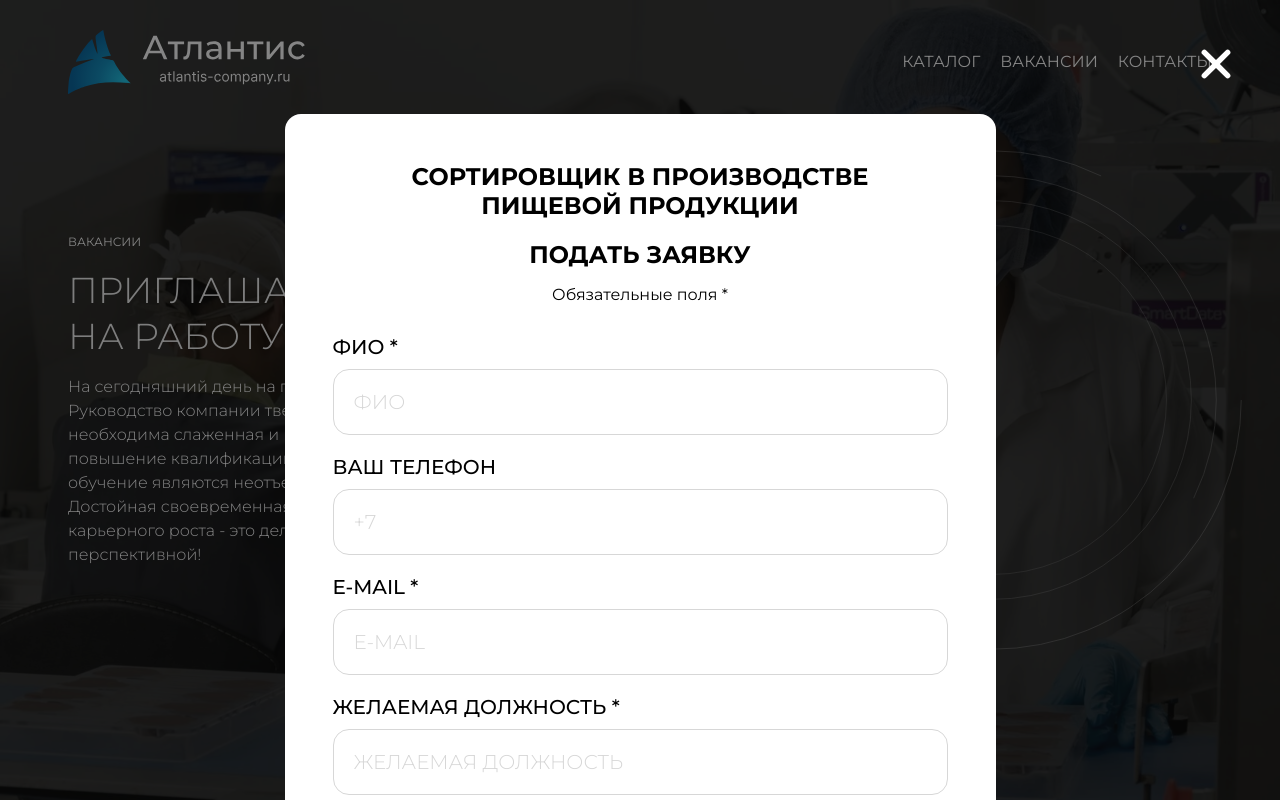
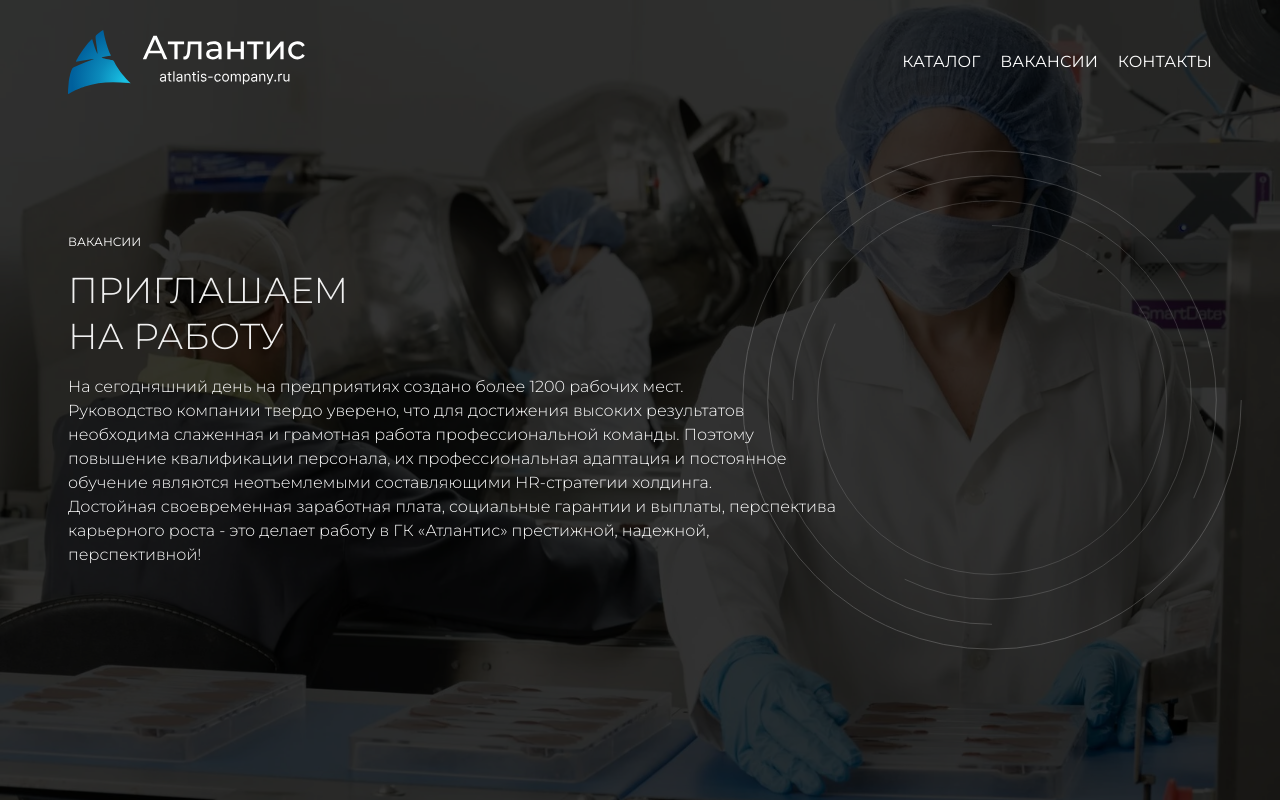
Before and after one commit to Skayt427/Atlantis, a website: page #src/vacancy.html in a window 1280 px wide. Shown: the top 800 px of the page. Drawn offline with nearby package versions, Linux system fonts and the light colour scheme; files that its build step writes are made by us from their sources; files whose address does not match are found by name; a web font is replaced by a local one.

Commit message:
Модальное окно

```diff
--- a/#src/vacancy.html
+++ b/#src/vacancy.html
@@ -324,7 +324,7 @@
   </div>
 </section>
 
-<div class="modal js-modal active" data-modal="vacancy">
+<div class="modal js-modal" data-modal="vacancy">
   <div class="modal__bg js-modal-bg"></div>
 
   <div class="modal__close js-modal-close">
```
Also changed, not shown: atlantis/vacancy.html (+1 -1 lines).
